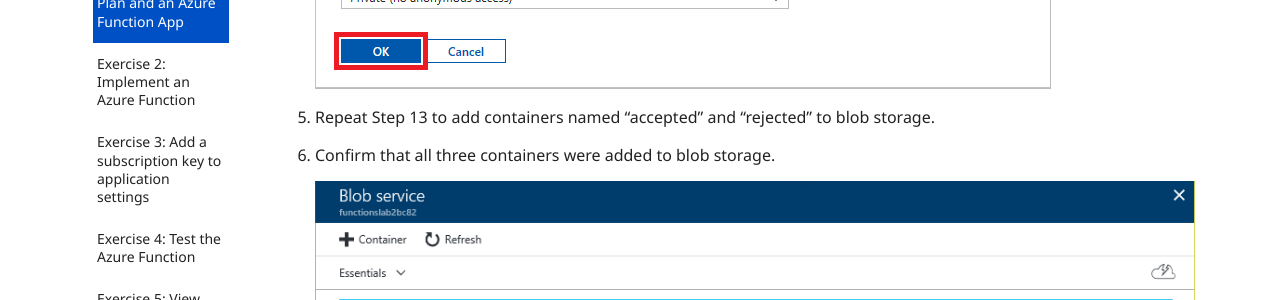
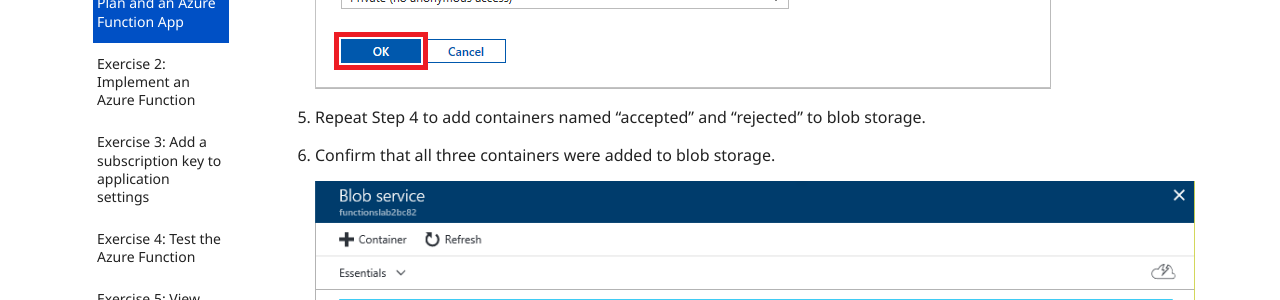
Before and after one commit to olohmann/azure-hands-on-labs, a Jekyll site: the page built from labs/01_serverless/serverless.md, in a window 1280 px wide and 900 px high, scrolled down 9752 px. Shown: the part 154-454 px from the top of the window. Built offline with Jekyll 4.4.1, drawn with Linux system fonts in a browser that asks for light colours; nearby versions of some CDN libraries; our own code applies the rules of GitHub Pages for plain Markdown files; comment, search, counter and statistics services are not loaded.

Commit message:
Update serverless.md

```diff
--- a/labs/01_serverless/serverless.md
+++ b/labs/01_serverless/serverless.md
@@ -103,7 +103,7 @@ In this exercise, you will create an App Service Plan and an Azure Function App
 
      ![Adding a container](./media/add-container.png)
 
-1. Repeat Step 13 to add containers named "accepted" and "rejected" to blob storage.
+1. Repeat Step 4 to add containers named "accepted" and "rejected" to blob storage.
 
 1. Confirm that all three containers were added to blob storage.
 
```
